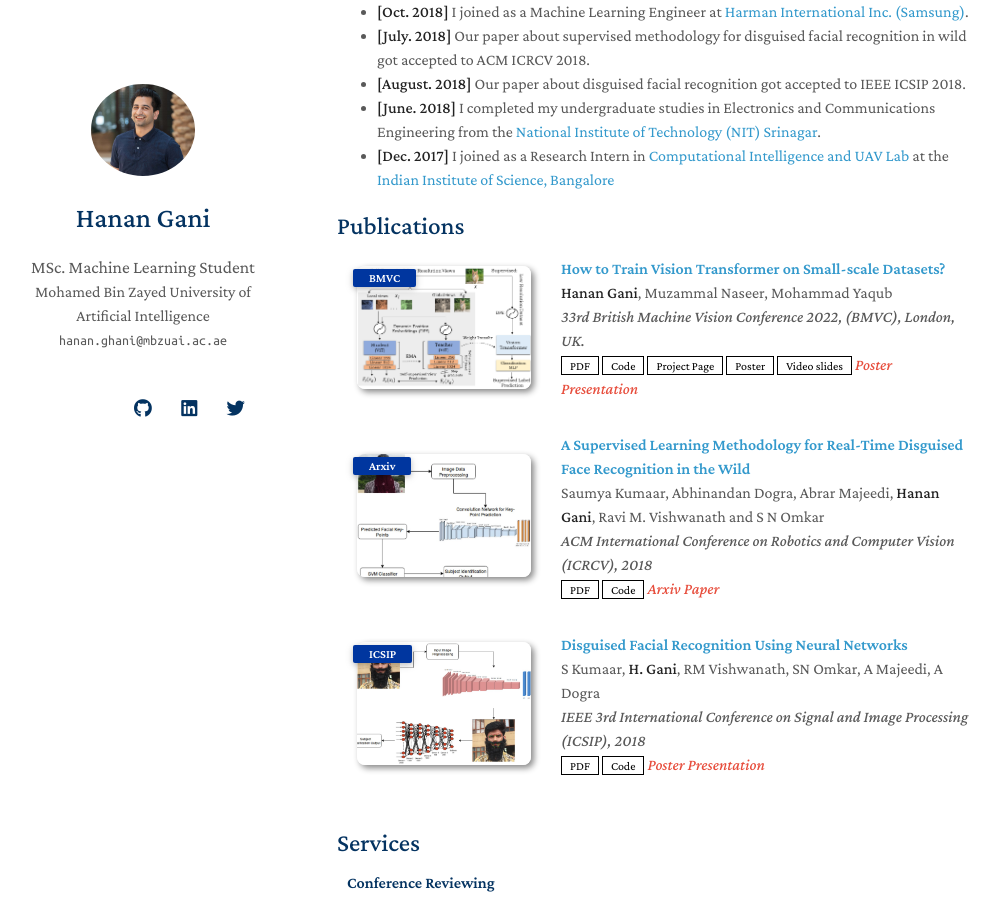
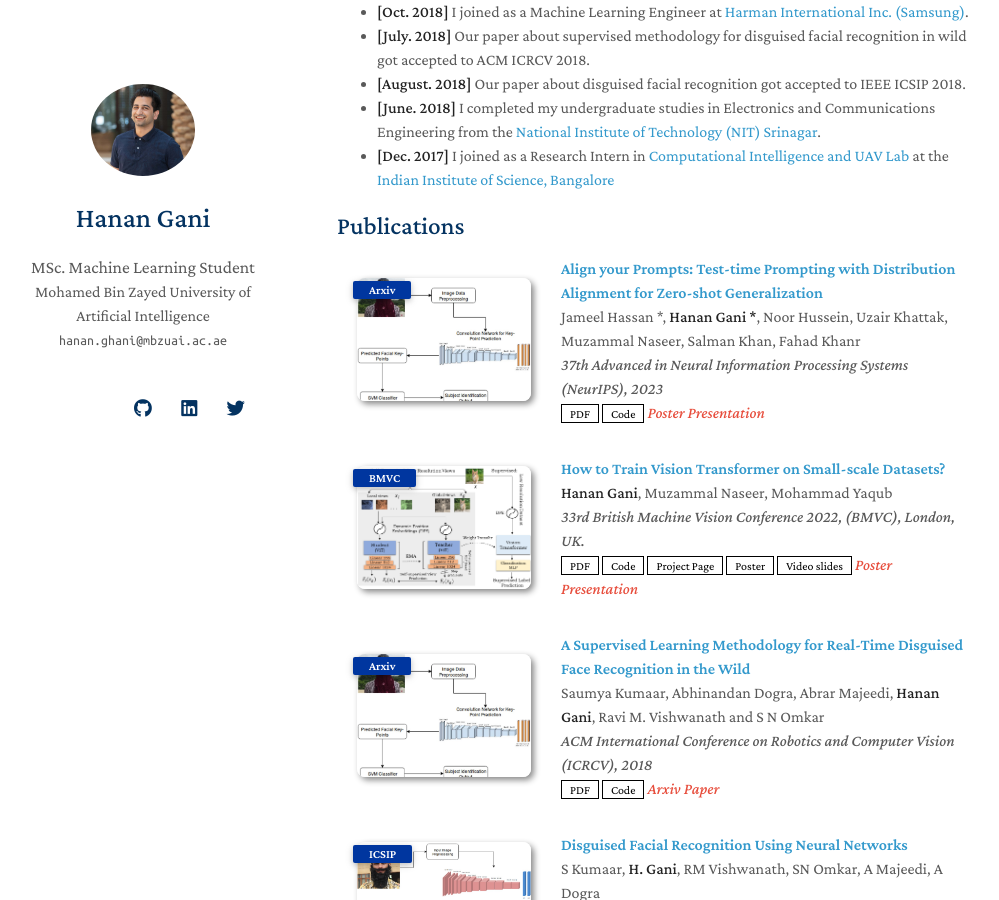
Before and after one commit to muhammadsaadkhankor/muhammadsaadkhankor.github.io, a Jekyll site: the page built from index.md, in a window 1280 px wide and 900 px high, scrolled down 806 px. Shown: the whole window, without its empty margins (133-1132 px from the left). Built offline with Jekyll 4.4.1, drawn with Linux system fonts in a browser that asks for light colours; nearby versions of some CDN libraries; a style sheet for code colours, icons or effects is not loaded; our own code applies the rules of GitHub Pages for plain Markdown files.

Commit message:
Update publications.md

```diff
--- a/_includes/publications.md
+++ b/_includes/publications.md
@@ -2,6 +2,29 @@
 
 <div class="publications">
 <ol class="bibliography">
+
+<li>
+<div class="pub-row">
+
+  <div class="col-sm-3 abbr" style="position: relative;padding-right: 15px;padding-left: 15px;">
+    <img src="assets/img/disguised_1.jpg" class="teaser img-fluid z-depth-1">
+    <abbr class="badge">Arxiv</abbr>
+  </div>
+
+  <div class="col-sm-9" style="position: relative;width: 100%;padding-right: 15px;padding-left: 20px;">
+    <div class="title"><a href="https://arxiv.org/abs/1809.02875">Align your Prompts: Test-time Prompting with Distribution Alignment for Zero-shot Generalization</a></div>
+    <div class="author">Jameel Hassan *, <strong>Hanan Gani *</strong>, Noor Hussein, Uzair Khattak, Muzammal Naseer, Salman Khan, Fahad Khanr</div>
+    <div class="periodical"><em>37th Advanced in Neural Information Processing Systems (NeurIPS), 2023</em></div>
+    <div class="links">
+      <a href="https://nips.cc/" class="btn btn-sm z-depth-0" role="button" target="_blank" style="font-size:12px;">PDF</a>
+      <a href="https://github.com/jameelhassan/PromptAlign" class="btn btn-sm z-depth-0" role="button" target="_blank" style="font-size:12px;">Code</a>
+      <strong><i style="color:#e74d3c">Poster Presentation</i></strong>
+    </div>
+  </div>
+</div>
+</li>
+
+<br>
 
 <li>
 <div class="pub-row">
```
